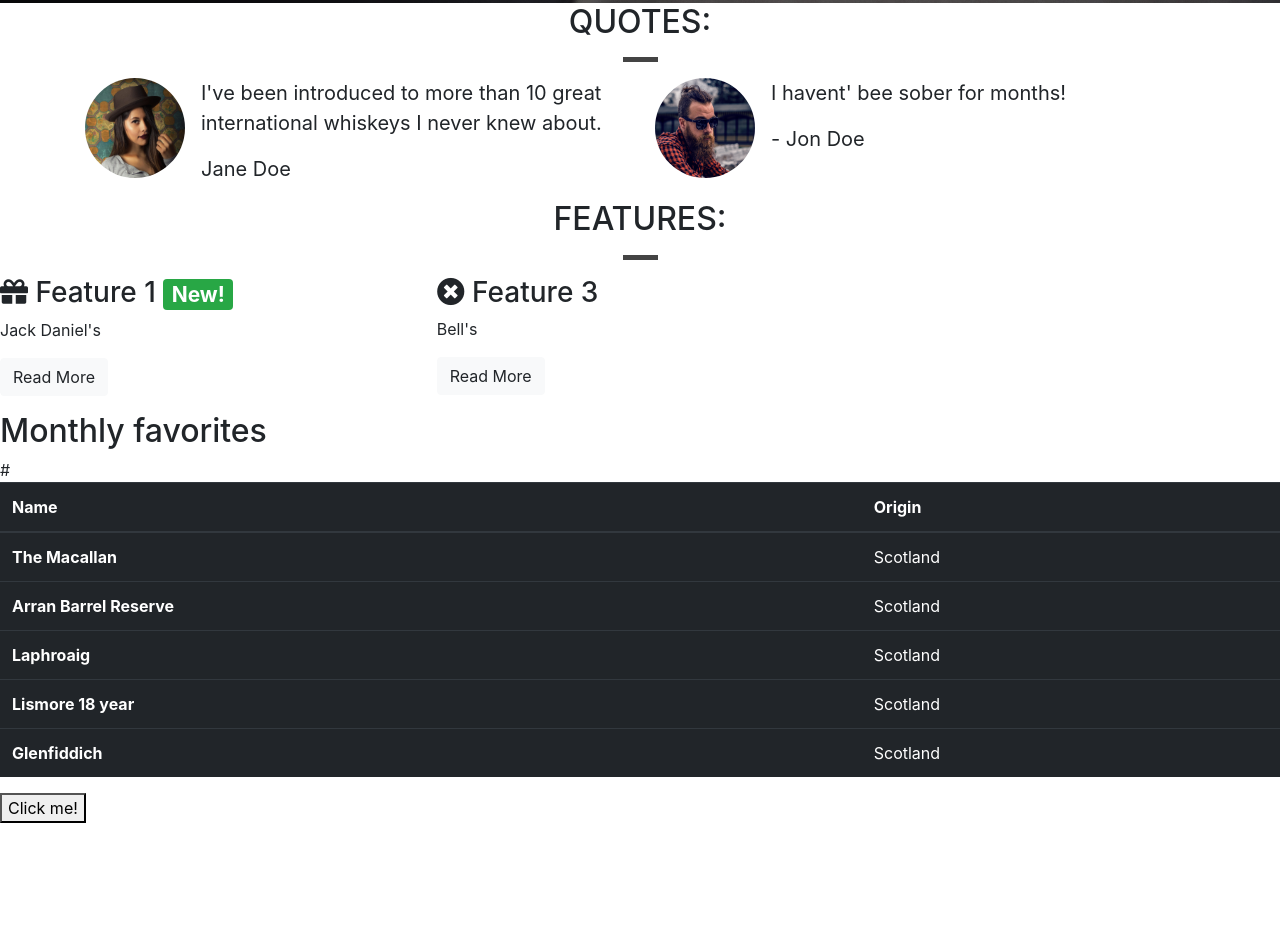
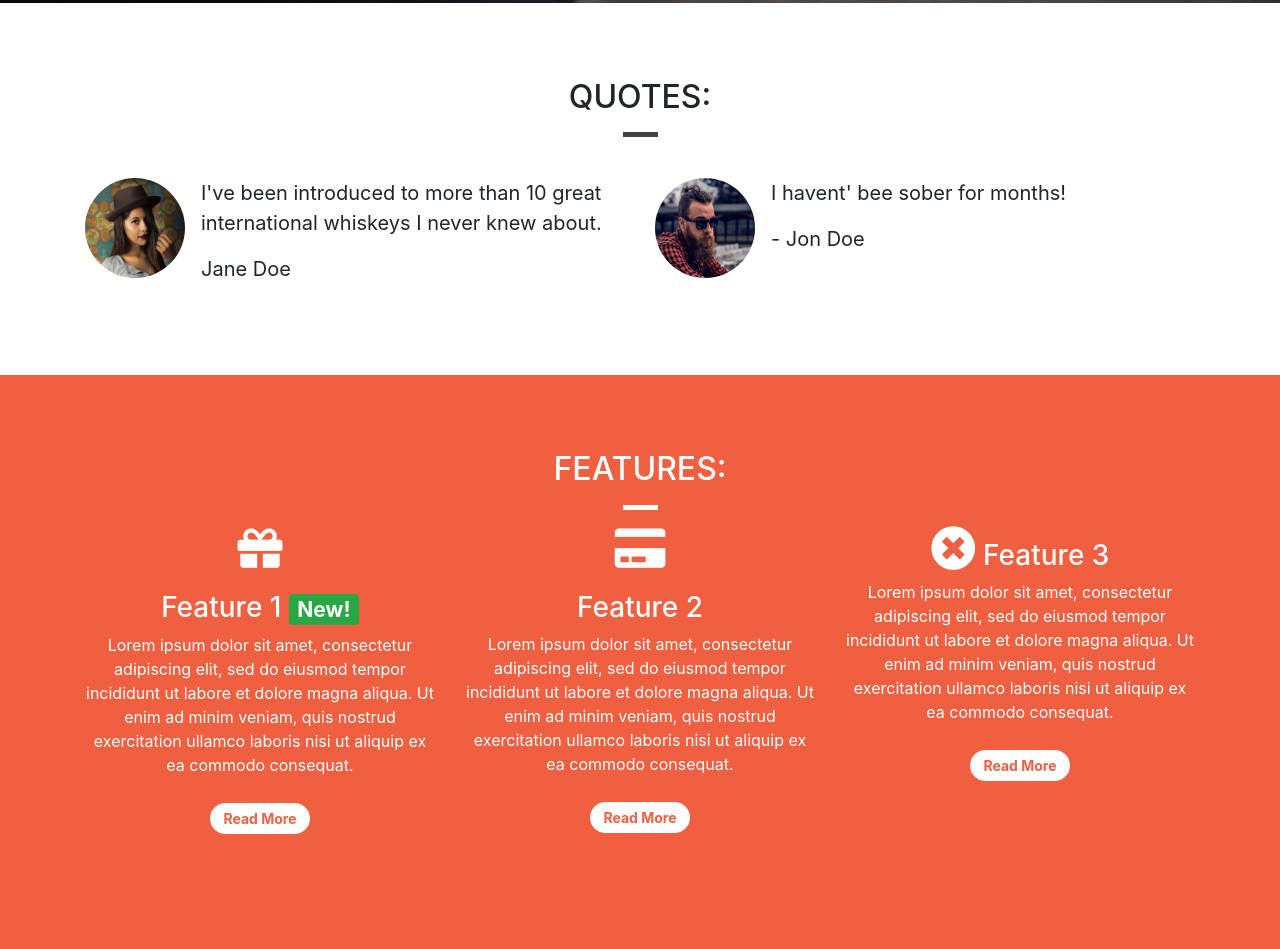
Before and after one commit to 2ndborn/Bootstrap, a plain HTML site: page index.html in a window 1280 px wide. Shown: the part 797-1746 px from the top of the page. Before the commit the page ends 1620 px from the top, so only its background shows below. Drawn offline with nearby package versions, Linux system fonts and the light colour scheme.

Commit message:
Completion of bootstrap module

```diff
--- a/css/style.css
+++ b/css/style.css
@@ -1,5 +1,12 @@
 body {
     font-size: 'Roboto', sans-serif;
+}
+
+.container-wrapper {}
+
+.container-wrapper--red {
+    background-color: #f05f40;
+    color: white;
 }
 
 .alert-container .col-12 {
@@ -44,7 +51,7 @@ body {
 
 .features-container {}
 
-/*Page-headers*/
+/* Page-Headers */
 
 .page-header {
     margin-bottom: 0;
@@ -56,7 +63,11 @@ body {
     margin-top: 0;
 }
 
-/*block-divider*/
+.quotes .page-header{
+    margin-bottom: 25px;
+}
+
+/* block-divider */
 
 .block-divider {
     width: 75px;
@@ -69,11 +80,20 @@ body {
     background-color: #f05f40;
 }
 
+.block-divider--white {
+    background-color: white;
+}
+
 .block-divider--short {
     width: 35px;
 }
 
-/*Navbar*/
+.content-container {
+    padding-top: 75px;
+    padding-bottom: 75px;
+}
+
+/* Navbar */
 
 .navalert-container {
     position: absolute;
@@ -147,3 +167,32 @@ body {
     background-color: #f05f40;
     border-color: #f05f40;
 }
+
+.feature {
+    text-align: center;
+    margin-bottom: 40px;
+}
+
+.feature i {
+    margin-bottom: 20px;
+    font-size: 45px;
+    line-height: 45px;
+}
+
+.feature .btn {
+    background-color: white;
+    border-color: white;
+    border-radius: 15px;
+    width: 100px;
+    font-weight: bold;
+    margin-top: 10px;
+    color: #f05f40;
+}
+
+.click{
+   background-color: black;
+   border-color: #a7a7a7;
+   border-radius: 15px;
+   font-weight: bold;
+   color: white;
+}
--- a/index.html
+++ b/index.html
@@ -1,5 +1,6 @@
 <!DOCTYPE html>
 <html lang="en">
+
 <head>
     <meta charset="UTF-8">
     <meta http-equiv="X-UA-Compatible" content="IE=edge">
@@ -11,13 +12,15 @@
     <link rel="stylesheet" href="https://use.fontawesome.com/releases/v5.6.1/css/all.css"
         integrity="sha384-gfdkjb5BdAXd+lj+gudLWI+BXq4IuLW5IT+brZEZsLFm++aCMlF1V92rMkPaX4PP" crossorigin="anonymous">
 </head>
+
 <body>
     <div class="container-fluid navalert-container">
         <div class="container-fluid alert-container">
             <div class="row d-none d-sm-block">
                 <div class="col-12">
                     <div class="site-wide-alert alert alert-warning">
-                        <strong>Sale Now On!</strong> We've got a sale on. Get a 12-month subsription for the price of 6!
+                        <strong>Sale Now On!</strong> We've got a sale on. Get a 12-month subsription for the price of
+                        6!
                         <a href="">See here for details!</a>
                     </div>
                 </div>
@@ -35,8 +38,8 @@
                     <li class="active nav-item mr-2"><a class="nav-link" href="/">Home</a></li>
                     <li class="nav-item mr-2"><a class="nav-link" href="/about">About</a></li>
                     <li class="nav-item mr-2">
-                        <a class="nav-link dropdown-toggle" href="#" id="navbarDropdownMenuLink" role="button" data-toggle="dropdown"
-                            aria-haspopup="true" aria-expanded="false">
+                        <a class="nav-link dropdown-toggle" href="#" id="navbarDropdownMenuLink" role="button"
+                            data-toggle="dropdown" aria-haspopup="true" aria-expanded="false">
                             Whiskeys
                         </a>
                         <div class="dropdown-menu" aria-labelledby="navbarDropdownMenuLink">
@@ -46,7 +49,8 @@
                             <a class="dropdown-item" href="#">American</a>
                         </div>
                     </li>
-                    <li class="nav-item mr-2 d-block d-sm-none"><a class="nav-link" href="/login">Sign In / Sign Up</a></li>
+                    <li class="nav-item mr-2 d-block d-sm-none"><a class="nav-link" href="/login">Sign In / Sign Up</a>
+                    </li>
                 </ul>
             </div>
             <div class="d-none d-md-block">
@@ -68,9 +72,12 @@
                     <p class="lead">sign up today to start receiving the world's best whiskey every month.
                         <s class="d-none d-sm-inline">£19.99</s>
                         <span class="d-inline d-sm-none"><br></span>
-                        <strong><mark>First one is free</p></section></mark></strong></p>
-                        <button class="btn btn-lg btn--cta btn--red" data-toggle="modal" data-target="#signUpModal">Sign Up!</button>
-                        <p class="text-muted"><small>You must be over 18 to sign up to our service. Please, drink responsibly.</small></p>
+                        <strong><mark>First one is free</mark></strong>
+                    </p>
+                    <button class="btn btn-lg btn--cta btn--red" data-toggle="modal" data-target="#signUpModal">Sign
+                        Up!</button>
+                    <p class="text-muted"><small>You must be over 18 to sign up to our service. Please, drink
+                            responsibly.</small></p>
                 </section>
             </div>
         </div>
@@ -79,7 +86,8 @@
     </div>
 
     <!-- Quotes -->
-    <div class="container quotes-container">
+    <div class="container-wrapper">
+        <div class="container quotes-container content-container">
             <section class="quotes">
                 <div class="row">
                     <div class="col-12 page-header">
@@ -119,75 +127,57 @@
             </section>
             <!-- /.Quotes -->
         </div>
+    </div>
 
     <!-- Feature -->
-    <div class="features-container">
+    <div class="container-wrapper container-wrapper--red">
+        <div class="container features-container content-container">
             <section class="features">
                 <div class="row">
                     <div class="col-12 page-header">
                         <h2 class="text-uppercase">Features:</h2>
-                    <hr class="block-divider block-divider--short">
+                        <hr class="block-divider block-divider--short block-divider--white">
                     </div>
                 </div>
                 <div class="row">
                     <div class="col-12 col-md-6 col-lg-4">
                         <div class="feature">
-                        <h3><i class="fas fa-gift d-none d-sm-inline"></i> Feature 1 <span class="badge badge-success">New!</span></h3>
-                        <p>Jack Daniel's</p>
-                        <p><a class="btn btn-light"href="">Read More</a></p>
+                            <h3><i class="fas fa-gift d-none d-sm-block"></i> Feature 1 <span
+                                    class="badge badge-success">New!</span></h3>
+                            <p>Lorem ipsum dolor sit amet, consectetur adipiscing elit, sed do eiusmod tempor incididunt ut
+                                labore et dolore magna
+                                aliqua. Ut enim ad minim veniam, quis nostrud exercitation ullamco laboris nisi ut aliquip
+                                ex ea commodo consequat.</p>
+                            <p><a class="btn btn-sm btn-light" href="">Read More</a></p>
                         </div>
                     </div>
-                <div class="col-12 d-md-none col-lg-4">
+                    <div class="col-12 col-md-6 col-lg-4">
                         <div class="feature">
-                        <h3><i class="fas fa-credit-card d-none d-sm-inline"></i> Feature 2</h3>
-                        <p>Famous Grouse</p>
-                        <p><a class="btn btn-light" href="">Read More</a></p>
+                            <h3><i class="fas fa-credit-card d-none d-sm-block"></i> Feature 2</h3>
+                            <p>Lorem ipsum dolor sit amet, consectetur adipiscing elit, sed do eiusmod tempor incididunt ut
+                                labore et dolore magna
+                                aliqua. Ut enim ad minim veniam, quis nostrud exercitation ullamco laboris nisi ut aliquip
+                                ex ea commodo consequat.</p>
+                            <p><a class="btn btn-sm btn-light" href="">Read More</a></p>
                         </div>
                     </div>
                     <div class="col-12 d-md-none d-lg-block col-lg-4">
                         <div class="feature">
                             <h3><i class="fas fa-times-circle d-none d-sm-inline"></i> Feature 3</h3>
-                        <p>Bell's</p>
-                        <p><a class="btn btn-light" href="">Read More</a></p>
+                            <p>Lorem ipsum dolor sit amet, consectetur adipiscing elit, sed do eiusmod tempor incididunt ut
+                                labore et dolore magna
+                                aliqua. Ut enim ad minim veniam, quis nostrud exercitation ullamco laboris nisi ut aliquip
+                                ex ea commodo consequat.</p>
+                            <p><a class="btn btn-sm btn-light" href="">Read More</a></p>
                         </div>
                     </div>
                 </div>
             </section>
             <!-- /.features -->
         </div>
+    </div>
 
-<div class="modal" tabindex="-1" role="dialog" id="signUpModal">
-    <div class="modal-dialog" role="document">
-        <div class="modal-content">
-            <div class="modal-header">
-                <h5 class="modal-title">Sign Up To Whiskey Drop!</h5>
-                <button type="button" class="close" data-dismiss="modal" aria-label="Close">
-                    <span aria-hidden="true">&times;</span>
-                </button>
-            </div>
-            <div class="modal-body">
-                <form>
-                    <div class="form-group">
-                        <label for="exampleInputEmail1">Email address</label>
-                        <input type="email" class="form-control" id="exampleInputEmail1" aria-describedby="emailHelp"
-                            placeholder="Enter email">
-                        <small id="emailHelp" class="form-text text-muted">We'll never share your email with anyone
-                            else.</small>
-                    </div>
-                    <div class="form-group">
-                        <label for="password">Password</label>
-                        <input type="password" class="form-control" id="password" placeholder="Password">
-                    </div>
-                    <div class="form-group">
-                        <label for="repeatPassword">Repeat Password</label>
-                        <input type="password" class="form-control" id="repeatPassword" placeholder="Repeat Password">
-                    </div>
-                    <button type="submit" class="btn btn-success">Submit</button>
-                </form>
-            </div>
-        </div>
-    </div>
-</div>
+
 
     <script src="https://code.jquery.com/jquery-3.3.1.slim.min.js"
         integrity="sha384-q8i/X+965DzO0rT7abK41JStQIAqVgRVzpbzo5smXKp4YfRvH+8abtTE1Pi6jizo"
@@ -198,41 +188,6 @@
     <script src="https://stackpath.bootstrapcdn.com/bootstrap/4.1.3/js/bootstrap.min.js"
         integrity="sha384-ChfqqxuZUCnJSK3+MXmPNIyE6ZbWh2IMqE241rYiqJxyMiZ6OW/JmZQ5stwEULTy"
         crossorigin="anonymous"></script>
-    <!-- Table -->
-    <section>
-        <h2>Monthly favorites</h2>
-        <table class="table table-dark">
-            <thead>
-                <tr>
-                    <th scope="col">Name</th>
-                    <th scope="col">Origin</th>
-                </tr>
-            </thead>
-            <tbody>
-                <tr>
-                    <th scope="row">The Macallan</th>
-                    <td>Scotland</td>
+</body>
 
-                </tr>
-                <tr>
-                    <th scope="row">Arran Barrel Reserve</th>
-                    <td>Scotland</td>
-                </tr>
-                <tr>
-                    <th scope="row">Laphroaig</th>
-                    <td>Scotland</td>
-                </tr>
-                <tr>
-                    <th scope="row">Lismore 18 year</th>
-                    <td>Scotland</td>
-                </tr>#<tr>
-                    <th scope="row">Glenfiddich</th>
-                    <td>Scotland</td>
-                </tr>
-            </tbody>
-        </table>
-    </section>
-    <!-- /.Table -->
-    <button>Click me!</button>
-</body>
 </html>
```
Lines whose indentation alone changed are shown as unchanged.
